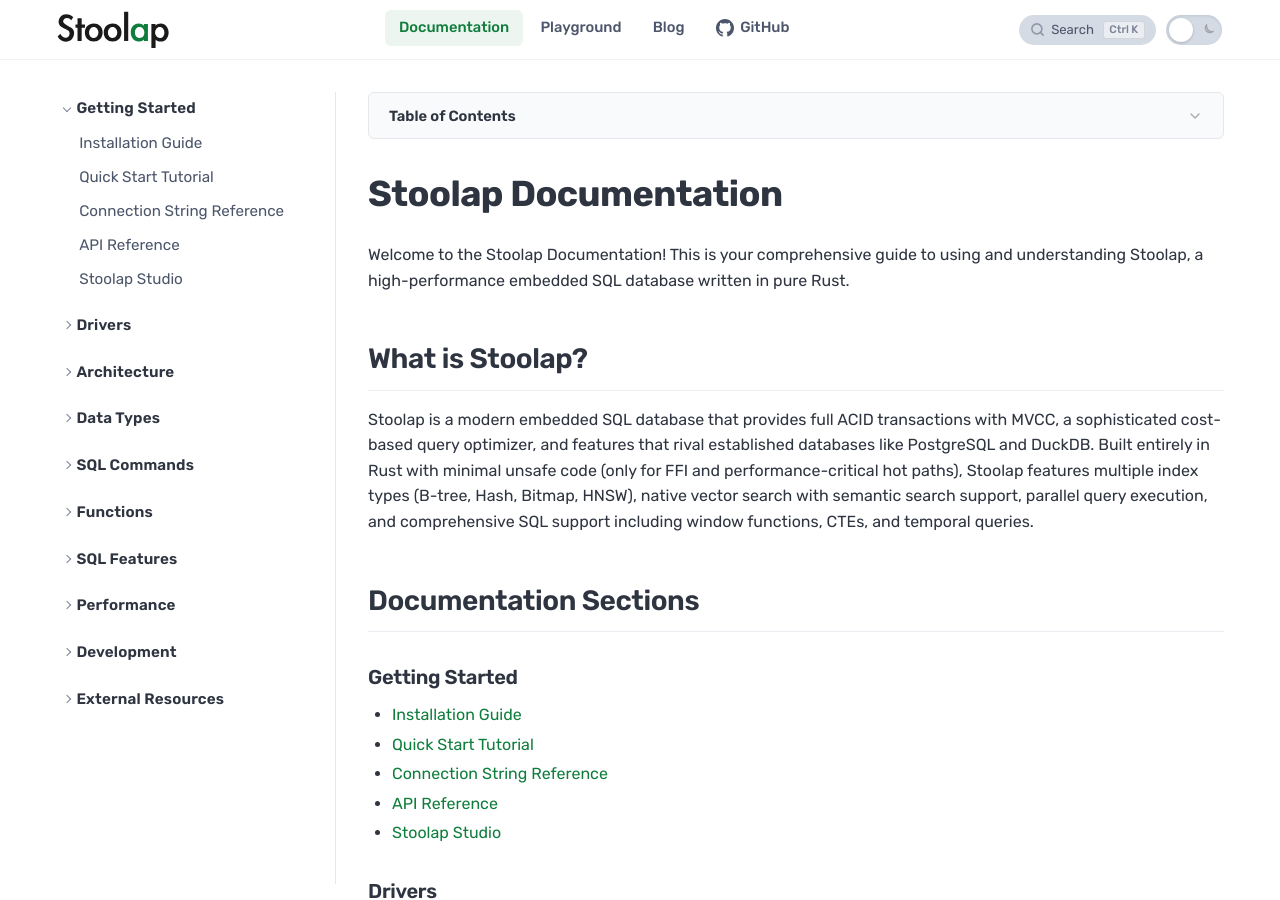
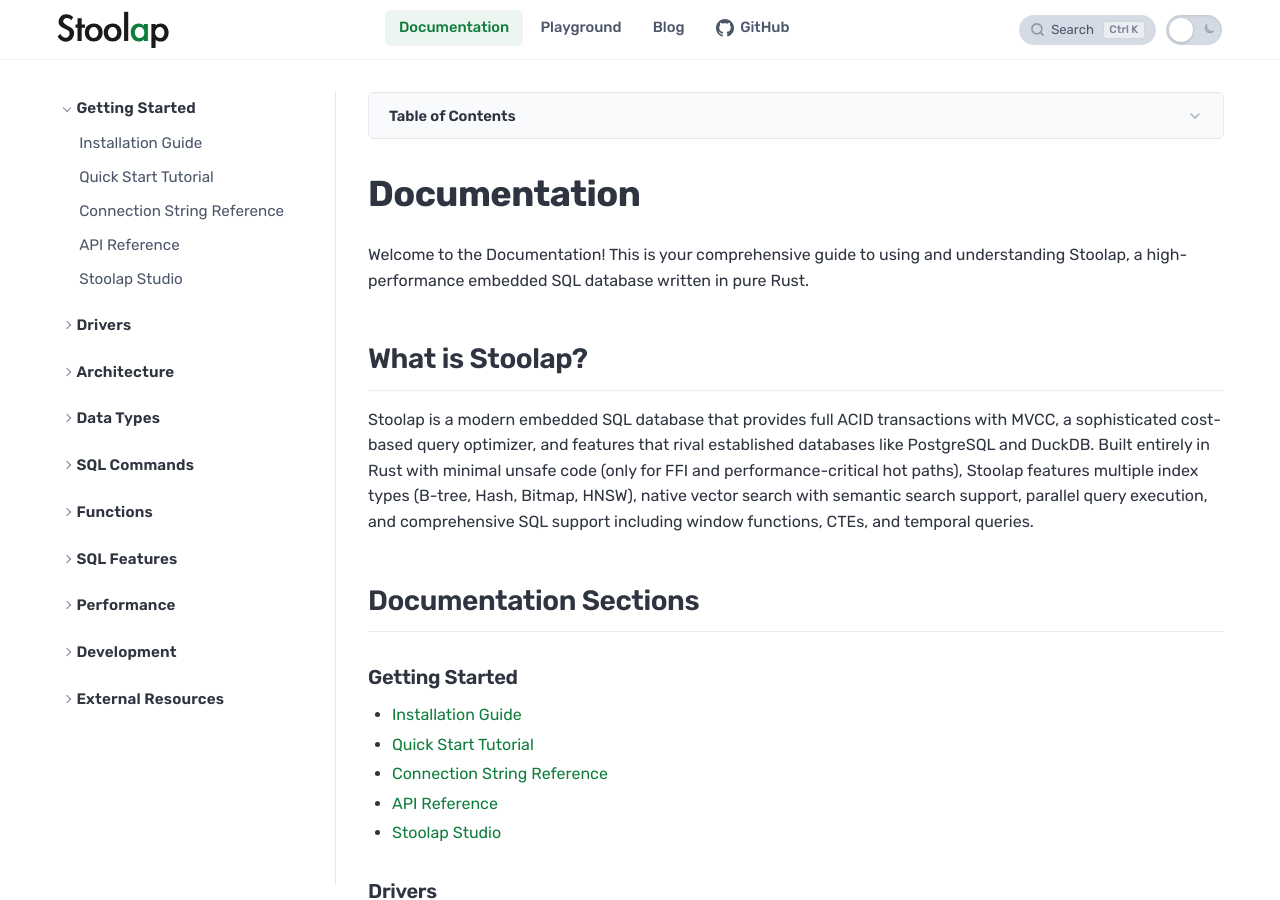
Before and after one commit to stoolap/stoolap, a Jekyll site: the page built from docs/docs/index.html, in a window 1280 px wide and 900 px high. Built offline with Jekyll 4.4.1, drawn with Linux system fonts in a browser that asks for light colours.

Commit message:
docs: add hero watermark, simplify page titles
Add transparent ribbon icon as watermark in homepage hero.
Remove redundant "Stoolap" prefix from page titles:
Blog, Playground, Documentation.

```diff
--- a/docs/blog/index.html
+++ b/docs/blog/index.html
@@ -1,13 +1,13 @@
 ---
 layout: default
-title: Blog - Stoolap
+title: Blog
 ---
 
 <section class="blog-header">
   <div class="blog-header-bg"></div>
   <div class="blog-header-grid" aria-hidden="true"></div>
   <div class="container">
-    <h1>Stoolap <span class="blog-accent">Blog</span></h1>
+    <h1><span class="blog-accent">Blog</span></h1>
     <p class="lead">Updates, technical insights, and database engineering stories</p>
   </div>
 </section>
--- a/docs/docs/index.html
+++ b/docs/docs/index.html
@@ -1,12 +1,12 @@
 ---
 layout: doc
-title: Stoolap Documentation
+title: Documentation
 ---
 
 <div class="docs-content">
-  <h1>Stoolap Documentation</h1>
+  <h1>Documentation</h1>
 
-  <p>Welcome to the Stoolap Documentation! This is your comprehensive guide to using and understanding Stoolap, a high-performance embedded SQL database written in pure Rust.</p>
+  <p>Welcome to the Documentation! This is your comprehensive guide to using and understanding Stoolap, a high-performance embedded SQL database written in pure Rust.</p>
 
   <h2>What is Stoolap?</h2>
 
--- a/docs/playground.html
+++ b/docs/playground.html
@@ -1,6 +1,6 @@
 ---
 layout: default
-title: Stoolap Playground - Try Stoolap in Your Browser
+title: Playground
 description: Interactive SQL playground running Stoolap entirely in your browser via WebAssembly. No server, no installation.
 ---
 
@@ -10,7 +10,7 @@
   <div class="playground-hero-bg"></div>
   <div class="playground-hero-grid" aria-hidden="true"></div>
   <div class="container playground-hero-inner">
-    <h3 class="playground-title">Stoolap <span class="blog-accent">Playground</span></h3>
+    <h3 class="playground-title"><span class="blog-accent">Playground</span></h3>
     <p class="playground-desc">Run real SQL queries in your browser. Stoolap compiles to WebAssembly. Everything runs locally, nothing leaves your machine.</p>
   </div>
 </section>
```
Also changed, not shown: docs/assets/css/home.css (+17 -0 lines), docs/index.html (+7 -2 lines).
